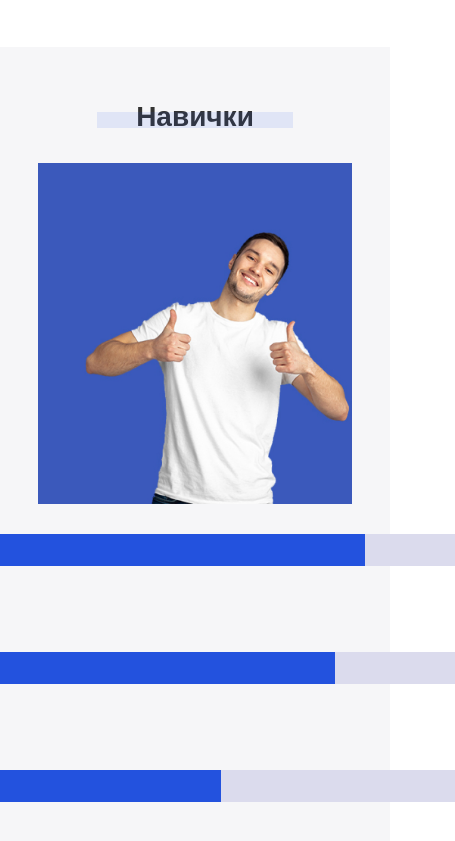
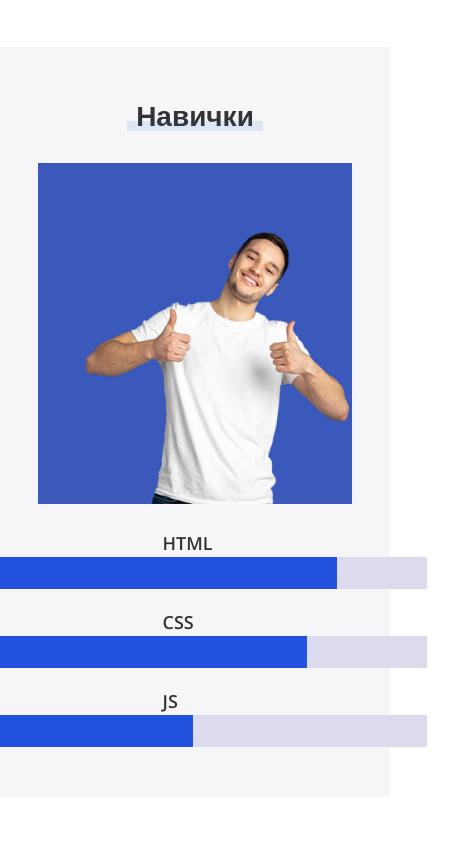
Before and after one commit to YurKo22/portfolio_ukr, a plain HTML site: page index.html in a window 390 px wide. Shown: the part 1388-2229 px from the top of the page, 455 px wide, since content can reach past the window. After the commit the page ends 2185 px from the top, so only its background shows below. Drawn offline with nearby package versions, Linux system fonts and the light colour scheme; files whose address does not match are found by name.

Commit message:
1.2.2
Adaptive of Section Skills final

```diff
--- a/css/style.css
+++ b/css/style.css
@@ -287,7 +287,7 @@ body {
   opacity: 0.64;
 }
 .skills__info-row {
-  width: 54vh;
+  width: 600px;
   background-color: #2352de;
   height: 32px;
   position: relative;
@@ -753,6 +753,39 @@ body {
   padding: 50px 0;
 }
 /* ============== Adaptive ================ */
+@media (max-width: 1200px) {
+  .skills__image {
+    margin-right: 80px;
+  }
+  .skills__info-row {
+    width: 55vh;
+    padding-right: 15px;
+  }
+}
+@media (max-width: 1167px) {
+  .skills__image {
+    margin-right: 70px;
+  }
+}
+@media (max-width: 1067px) {
+  .skills__image {
+    margin-right: 60px;
+  }
+}
+@media (max-width: 967px) {
+  .skills__image {
+    margin-right: 50px;
+  }
+  .skills__info-item {
+    flex-direction: column;
+  }
+  .skills__info-title {
+    margin: 0 auto 10px;
+  }
+  .skills__info-item:not(:last-child) {
+    margin-bottom: 60px;
+  }
+}
 @media (max-width: 867px) {
   .title {
     font-size: 40px;
@@ -835,7 +868,6 @@ body {
     position: absolute;
     left: auto;
   }
-
   .skills {
     padding: 75px 0;
   }
@@ -849,12 +881,16 @@ body {
     flex-direction: column;
   }
   .skills__inner img {
-    width: 100vh;
+    width: 90vh;
     padding: 0 23px;
     margin: 0 auto 45px;
   }
-  skills__info-item {
-    flex-direction: column;
+  .skills__info-row {
+    width: 80vh;
+    padding-right: 15px;
+  }
+  .skills__info-item:not(:last-child) {
+    margin-bottom: 50px;
   }
 }
 
@@ -920,4 +956,38 @@ body {
   .skills__inner img {
     margin-bottom: 30px;
   }
+  .skills__info-title {
+    margin-bottom: 5px;
+  }
+  .skills__title::after {
+    width: 136px;
+    height: 10px;
+    bottom: 2px;
+  }
+  .skills__info-row {
+    width: 70vh;
+  }
+  .skills__info-item:not(:last-child) {
+    margin-bottom: 24px;
+  }
 }
+@media (max-width: 437px) {
+  .skills__info-row {
+    width: 60vh;
+  }
+}
+@media (max-width: 397px) {
+  .skills__info-row {
+    width: 55vh;
+  }
+}
+@media (max-width: 375px) {
+  .skills__info-row {
+    width: 50vh;
+  }
+}
+@media (max-width: 319px) {
+  .skills__info-row {
+    width: 40vh;
+  }
+}
--- a/index.html
+++ b/index.html
@@ -106,19 +106,19 @@
             />
             <ul class="skills__info">
               <li class="skills__info-item">
-                <div class="skills__info-title">HTML</div>
+                <div class="skills__info-title">html</div>
                 <div class="skills__info-row">
                   <span style="width: calc(600px - 510px)"></span>
                 </div>
               </li>
               <li class="skills__info-item">
-                <div class="skills__info-title">CSS</div>
+                <div class="skills__info-title">css</div>
                 <div class="skills__info-row">
                   <span style="width: calc(600px - 480px)"></span>
                 </div>
               </li>
               <li class="skills__info-item">
-                <div class="skills__info-title">JS</div>
+                <div class="skills__info-title">js</div>
                 <div class="skills__info-row">
                   <span style="width: calc(600px - 366px)"></span>
                 </div>
```
